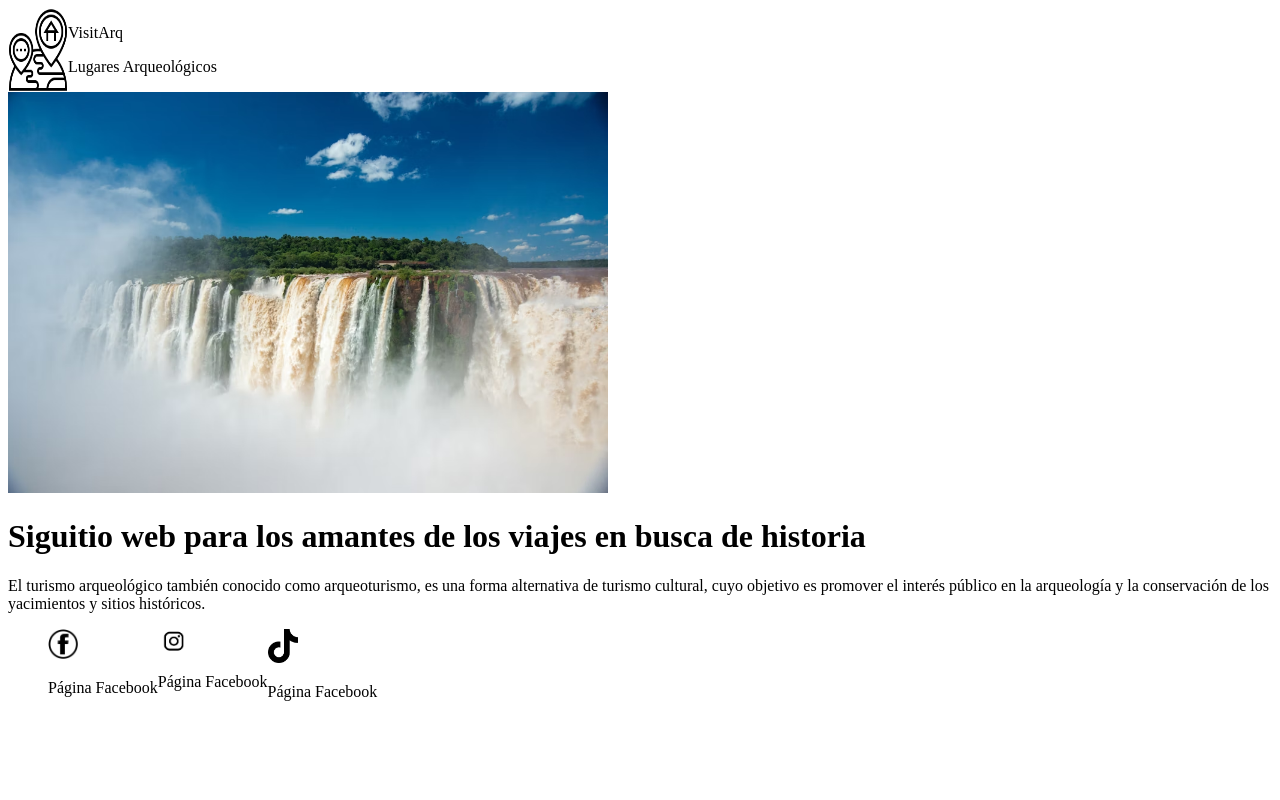
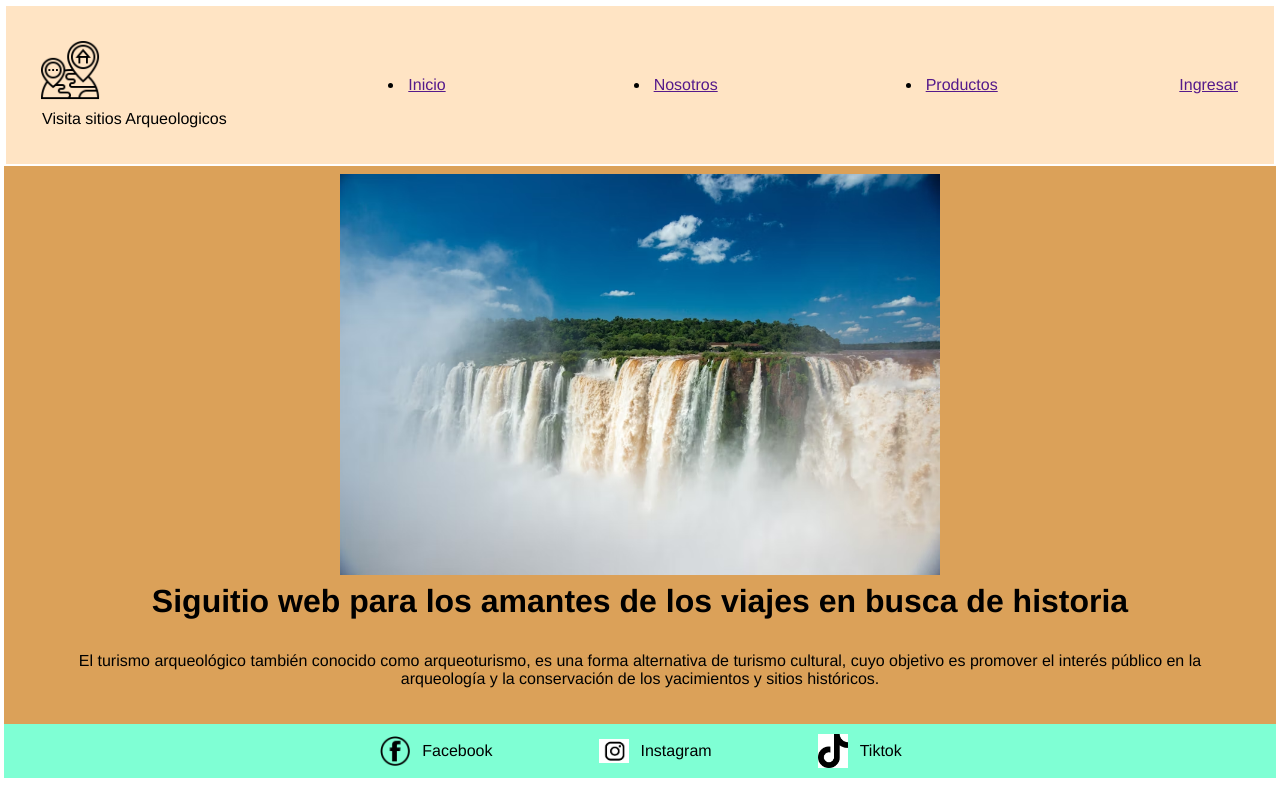
Before and after one commit to YulberEspinoza/VisitArq, a plain HTML site: page index.html in a window 1280 px wide. Drawn offline with Linux system fonts and the light colour scheme.

Commit message:
Subir Cambios

```diff
--- a/index.html
+++ b/index.html
@@ -5,54 +5,76 @@
   <meta charset="UTF-8">
   <meta name="viewport" content="width=device-width, initial-scale=1.0">
   <title>VisitArq</title>
+  <link rel="stylesheet" href="./style.css">
 </head>
 
 
 <body>
-  <header></header>
-  <nav style="display: flex;">
+
+  <!--Encabezado-->
+  <header>
+    <nav>
       <!--magen del logo-->
-    <img src="mapa_img_cvcode.png" alt="" width="60px">
-    <div>
-      <p>VisitArq </p>
-      <p>Lugares Arqueológicos</p>
+      <section class="Imagen-logo"><img src="mapa_img_cvcode.png" alt="" width="60px">
+        <section>
+          <p>Visita sitios Arqueologicos</p>
+        </section>
+      </section>
 
+      <ul class="header-list">
+        <li>
+          <a href="">Inicio</a>
+        </li>
+        <li>
+          <a href="">Nosotros</a>
+        </li>
+        <li>
+          <a href="">Productos</a>
+        </li>
+      </ul>
+
+      <div class="direcciones">
+        <section>
+          <a href="" class="btn-sign-in">Ingresar</a>
+        </section>
       </div>
-    <a href="Ingresa"></a>
 
     </nav>
+  </header>
 
 
+
+  <!--Texto-->
   <main>
+    <section class="imagen-principal">
       <img src="cataratas_code.avif" alt="" width="600px">
+    </section>
+    <div class="texto">
       <h1>Siguitio web para los amantes de los viajes en busca de historia</h1>
-    <p>El turismo arqueológico también conocido como arqueoturismo, es una forma alternativa de turismo cultural, cuyo
+      <p>El turismo arqueológico también conocido como arqueoturismo, es una forma alternativa de turismo
+        cultural, cuyo
         objetivo
         es promover el interés público en la arqueología y la conservación de los yacimientos y sitios históricos.</p>
+    </div>
   </main>
 
 
 
-
+  <!--Direccionamiento-->
   <footer>
-    <section>
-      <ul style="display: flex; list-style: none;">
+    <section class="Paginas">
+      <ul class="listado">
         <li>
-          <img src="facebook_img_cv_code.png" alt="" width="30px">
-          <p>Página Facebook</p>
+          <img src="facebook_img_cv_code.png" alt="" width="30px">Facebook
         </li>
         <li>
-          <img src="instagram_code.jpg" alt="" width="30px">
-          <p>Página Facebook</p>
+          <img src="instagram_code.jpg" alt="" width="30px">Instagram
         </li>
         <li>
-          <img src="tiktok_code.png" alt="" width="30px">
-          <p>Página Facebook</p>
+          <img src="tiktok_code.png" alt="" width="30px">Tiktok
         </li>
       </ul>
-
     </section>
-
   </footer>
 
 </body>
--- /dev/null
+++ b/style.css
@@ -0,0 +1,67 @@
+*  {
+  margin: 0;
+  padding: 0;
+  font-family: Helvetica;
+  padding: 2px;
+
+}
+
+nav {
+  display: flex;
+    justify-content:space-between;
+    align-items: center;
+    padding: 30px;
+    background-color:bisque;
+}
+
+.header-list {
+  display: flex;
+    justify-content: center;
+    gap: 200px;
+}
+
+.direcciones{
+  display: flex;
+  align-items: center;
+}
+
+main {
+ text-align:justify;
+text-decoration: none;
+  background-color: #dba159;
+  padding: 4px;
+}
+
+footer{
+display: flex;
+justify-content: center;
+background-color: aquamarine;
+}
+
+.listado {
+  display: flex;
+    justify-content: center;
+    align-items: center;
+    gap: 100px;
+}
+
+.Paginas > .listado > li {
+  display: flex;
+    align-items: center;
+    gap: 10px;
+}
+
+.imagen-principal {
+display: flex;
+justify-content: center;
+}
+
+.texto > h1{
+display: flex;
+  justify-content: center;
+}
+
+div > p {
+  text-align: center;
+    padding: 30px;
+}
```
Lines whose indentation alone changed are shown as unchanged.
